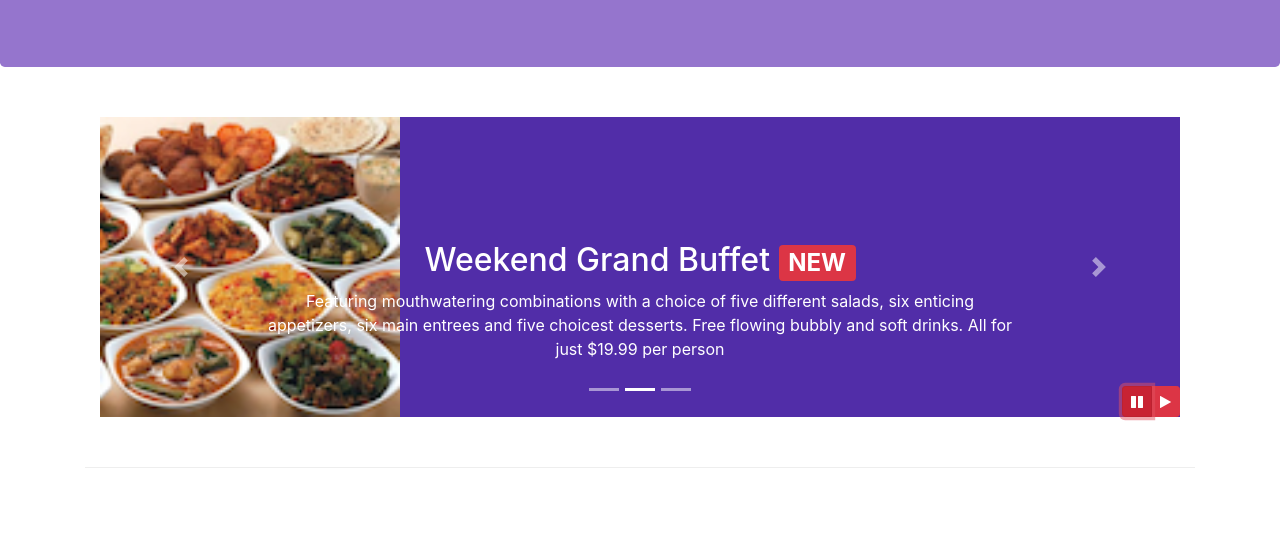
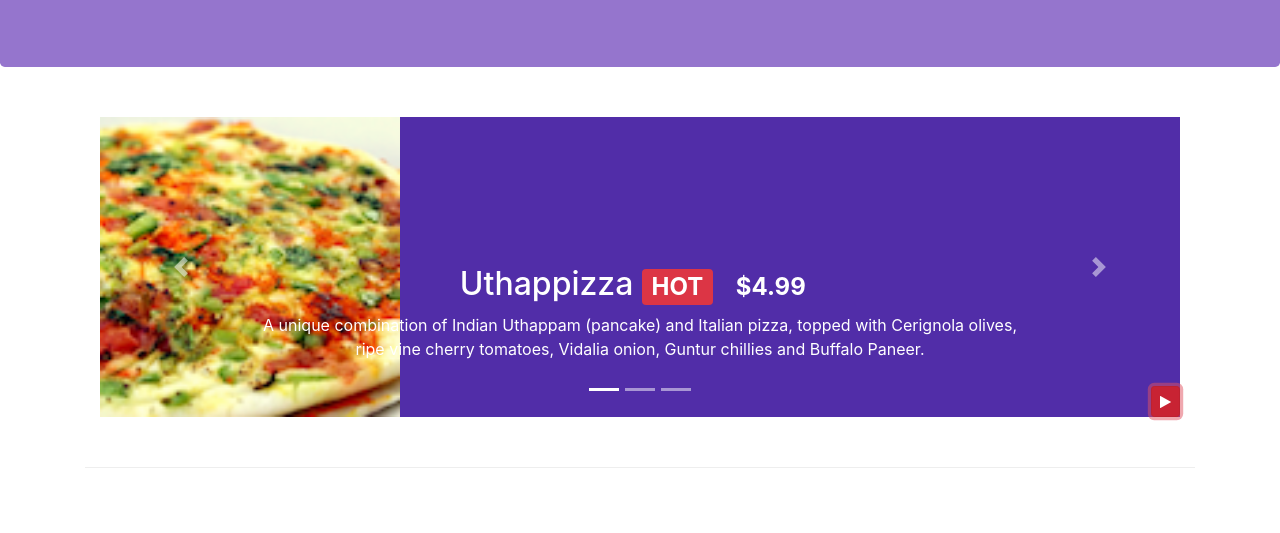
Before and after one commit to manob24/nodejsBasics, a website: page files/index.html in a window 1280 px wide. Both pictures are taken after a click on the button 1137 px from the left and 668 px from the top of the page. Shown: the part 267-800 px from the top of the page. Drawn offline with nearby package versions, Linux system fonts and the light colour scheme.

Commit message:
More Bootstrap JQuery

```diff
--- a/css/styles.css
+++ b/css/styles.css
@@ -58,5 +58,5 @@ body{
     right: 0px;
     position: absolute;
     bottom: 0px;
-    z-index: 3;
+    z-index: 1;
 }
--- a/files/index.html
+++ b/files/index.html
@@ -167,7 +167,7 @@
     <div class="container">
         <div class="row row-content">
             <div class="col">
-                <div id="mycarousel" class="carousel slide" data-ride="carousel">
+                <div id="mycarousel" class="carousel slide">
                     <div class="carousel-inner" role="listbox">
                         <div class="carousel-item active">
                             <img class="d-block img-fluid"
@@ -212,16 +212,13 @@
                     <a class="carousel-control-next" href="#mycarousel" role="button" data-slide="next">
                         <span class="carousel-control-next-icon"></span>
                     </a>
-                    <div class="btn-group" id="carouselButton">
-                        <button class="btn btn-danger btn-sm" id="carousel-pause">
+                    <div>
+                        <button class="btn btn-danger btn-sm" id="carouselButton">
                             <span class="fa fa-pause"></span>
                         </button>
-                        <button class="btn btn-danger btn-sm" id="carousel-play">
-                            <span class="fa fa-play"></span>
-                        </button>
                     </div>
+                </div>
 
-                </div>
             </div>
         </div>
     </div>
@@ -321,21 +318,27 @@
            </div>
         </div>
     </footer>
-</body>
- <!-- jQuery first, then Popper.js, then Bootstrap JS. -->
+     <!-- jQuery first, then Popper.js, then Bootstrap JS. -->
  <script src="../node_modules/jquery/dist/jquery.slim.min.js"></script>
  <script src="../node_modules/popper.js/dist/umd/popper.min.js"></script>
  <script src="../node_modules/bootstrap/dist/js/bootstrap.min.js"></script>
  <script>
      $(document).ready(function(){
          $('#mycarousel').carousel( { interval: 2000 } );
-         $('#carousel-pause').click(function(){
-             $('#mycarousel').carousel('pause');
-         });
-         $('#carousel-play').click(function(){
-             $('#mycarousel').carousel('cycle');
-         });
+         $('#carouselButton').click(function(){
+                if ($('#carouselButton').children("span").hasClass('fa-pause')) {
+                    $('#mycarousel').carousel('pause');
+                    $('#carouselButton').children("span").removeClass('fa-pause');
+                    $('#carouselButton').children("span").addClass('fa-play');
+                }
+                else if ($('#carouselButton').children("span").hasClass('fa-play')){
+                    $('#mycarousel').carousel('cycle');
+                    $('#carouselButton').children("span").removeClass('fa-play');
+                    $('#carouselButton').children("span").addClass('fa-pause');
+                }
+            });
      });
  </script>
+</body>
 
 </html>
```
